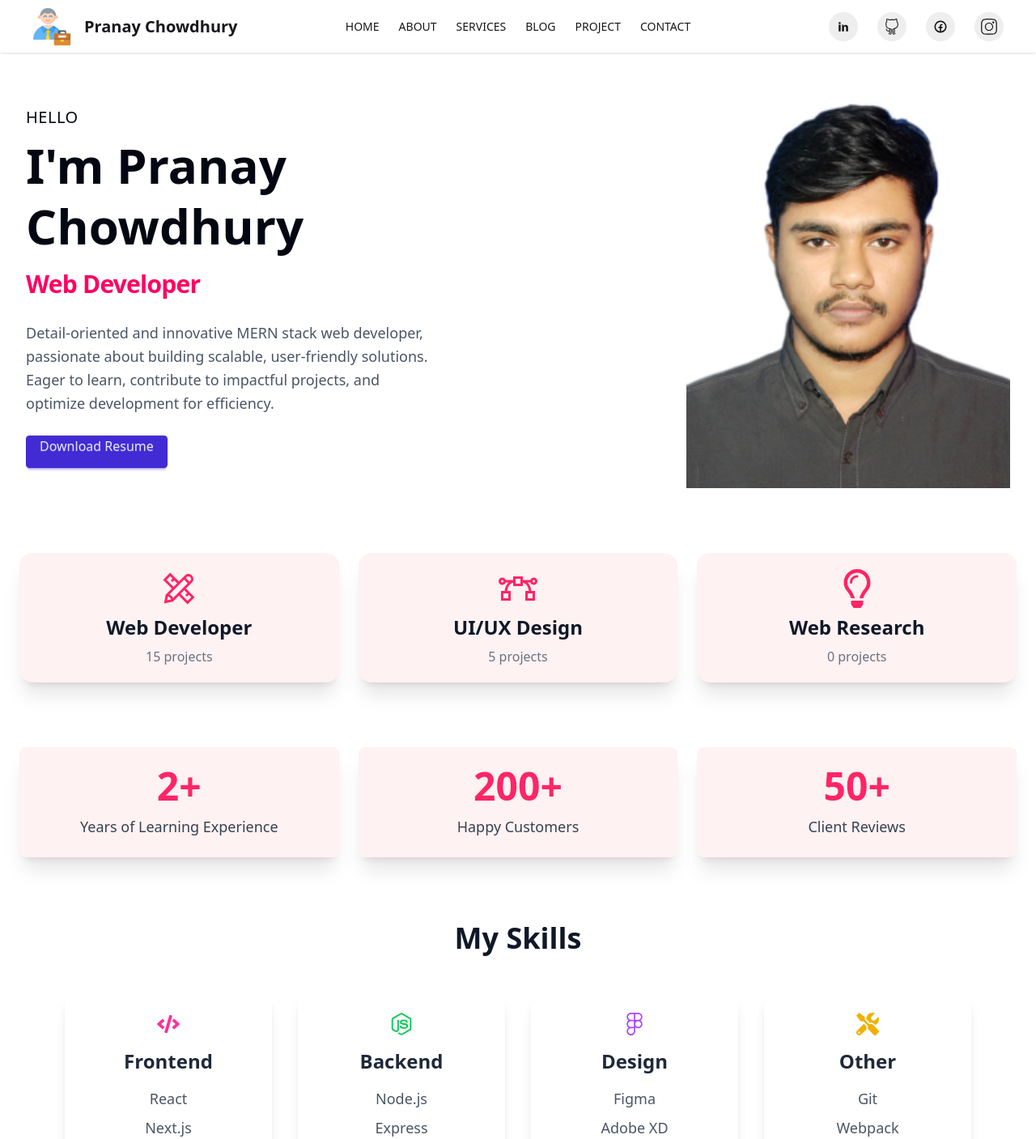
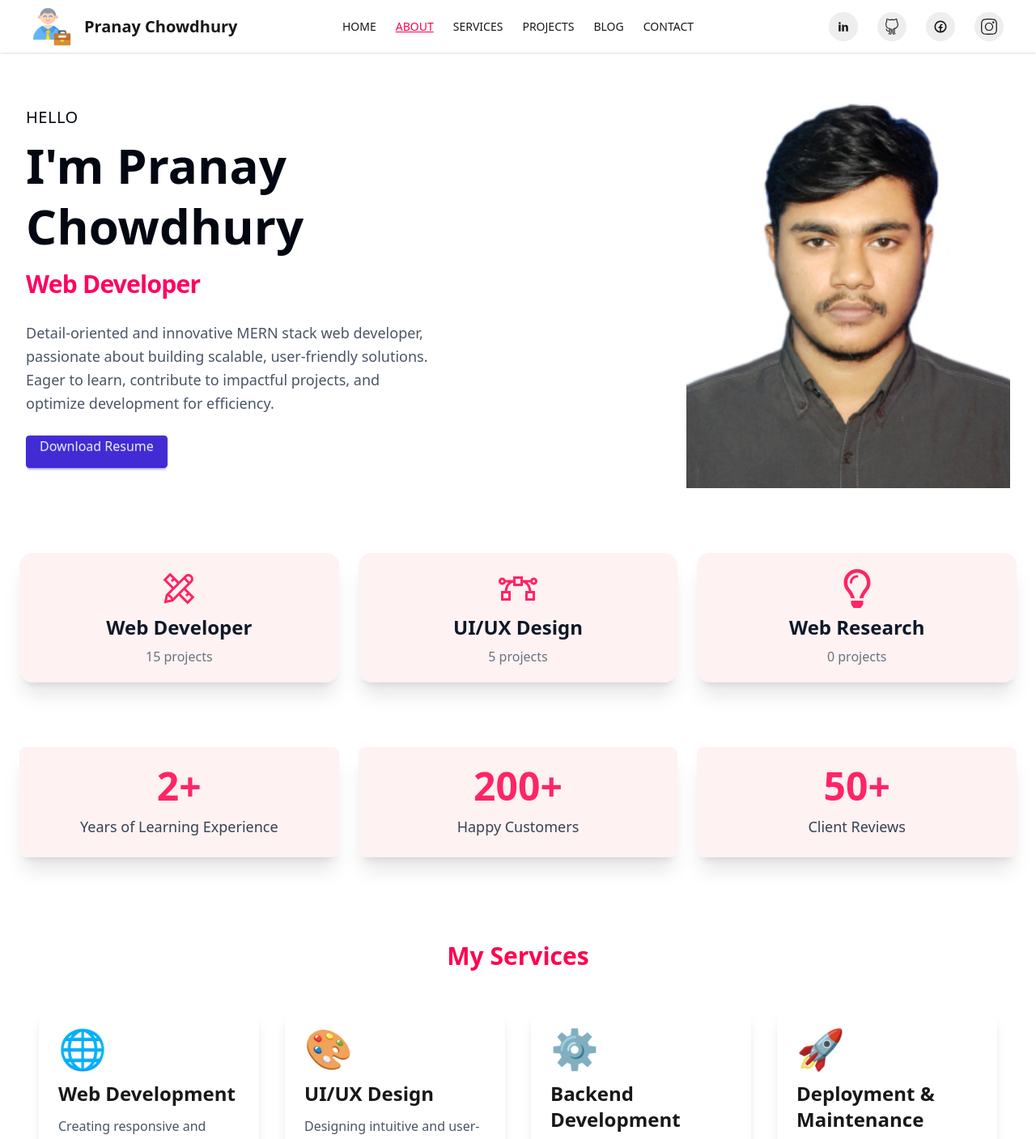
Before and after one commit to PranayChowdhury00/Pranay_Portfolio-, a React (Vite) app: page / in a window 1280 px wide. Shown: the top 1407 px of the page at 81% size. Built offline with nearby package versions, Linux system fonts and the light colour scheme.

Commit message:
adding service section

```diff
--- a/src/Pages/Education/Education.jsx
+++ b/src/Pages/Education/Education.jsx
@@ -31,7 +31,7 @@ const Education = () => {
   return (
     <section className="mb-10 max-w-7xl mx-auto px-5">
       <header className="text-center" data-aos="fade-down" data-aos-duration="1000">
-        <h1 className="text-[#ff014dd9] font-medium text-xl">Education & Experience</h1>
+        <h1 className="text-[#ff014dd9] font-medium text-3xl">Education & Experience</h1>
       </header>
 
       {/* Education Section */}
--- a/src/Pages/Home/Home.jsx
+++ b/src/Pages/Home/Home.jsx
@@ -8,6 +8,7 @@ import MyProjects from '../MyProjects/MyProjects';
 import Testimonials from '../Testimonials/Testimonials';
 import Blog from '../Blog/Blog';
 import Contact from '../Contact/Contact';
+import Services from '../Services/Services';
 
 const Home = () => {
     return (
@@ -15,6 +16,7 @@ const Home = () => {
             <Banner></Banner>
             <MyAcive></MyAcive>
             <ExperienceSection></ExperienceSection>
+            <Services></Services>
             <SkillsSection></SkillsSection>
             <Education></Education>
 
--- a/src/Pages/MyProjects/MyProjects.jsx
+++ b/src/Pages/MyProjects/MyProjects.jsx
@@ -9,6 +9,16 @@ const projects = [
     imgSrc: "/project1.png",
     liveDemo: "https://assignment-12-77319.web.app/",
     githubRepo: "https://github.com/PranayChowdhury00/BuildingSphere",
+    techStack: "React JS, Firebase Authentication, Express JS, MongoDB, Firebase, Vercel Hosting",
+    role: "Designed UI, developed frontend using React, implemented Firebase authentication, and integrated with backend services using Express and MongoDB.",
+    impact: "Improved user engagement and streamlined booking processes, resulting in increased user satisfaction and retention.",
+    visuals: ["/project1_mockup.png", "/project1_wireframe.png"],
+    caseStudy: {
+      problem: "Users faced challenges in finding suitable apartments and managing rental agreements efficiently.",
+      solution: "Implemented a user-friendly interface with advanced search filters and streamlined booking processes. Developed role-based dashboards for different user categories.",
+      designProcess: "Researched user needs, created wireframes, iterated on designs based on feedback, and finalized UI components.",
+      results: "Increased user sign-ups by 30% and reduced booking errors by 25%."
+    }
   },
   {
     id: 2,
@@ -17,6 +27,16 @@ const projects = [
     imgSrc: "/project2.png",
     liveDemo: "https://gro-skill.web.app/",
     githubRepo: "https://github.com/PranayChowdhury00/Gro-skill-frontend",
+    techStack: "React JS, Firebase Authentication, Firestore, Firebase Hosting",
+    role: "Led frontend development, collaborated on backend integration, and ensured seamless user experience across different platforms.",
+    impact: "Enhanced user engagement through intuitive course navigation and personalized learning recommendations.",
+    visuals: ["/project2_mockup.png", "/project2_wireframe.png"],
+    caseStudy: {
+      problem: "Users struggled to find relevant courses and track their progress effectively.",
+      solution: "Implemented a dynamic UI with personalized course recommendations and real-time progress tracking features.",
+      designProcess: "Conducted user interviews, prototyped UI designs, conducted usability tests, and iteratively improved UX based on feedback.",
+      results: "Increased course enrollment by 40% and improved user retention rates by 35%."
+    }
   },
   {
     id: 3,
@@ -25,19 +45,30 @@ const projects = [
     imgSrc: "/project3.png",
     liveDemo: "https://assignment-11-a1abc.web.app/",
     githubRepo: "https://github.com/PranayChowdhury00/Car-Rental-System",
-  },
+    techStack: "React JS, Firebase Authentication, Firebase Realtime Database, Firebase Hosting",
+    role: "Developed frontend components, integrated Firebase services for real-time data updates, and optimized UI/UX for smooth booking experiences.",
+    impact: "Simplified car booking processes, reduced administrative workload, and improved overall system efficiency.",
+    visuals: ["/project3_mockup.png", "/project3_wireframe.png"],
+    caseStudy: {
+      problem: "Users experienced delays in booking confirmations and lacked transparency in rental status updates.",
+      solution: "Implemented a responsive UI with real-time booking updates and streamlined cancellation processes. Developed admin dashboard for monitoring and managing bookings.",
+      designProcess: "Conducted competitor analysis, created low-fidelity wireframes, iteratively designed UI components, and conducted A/B testing for usability improvements.",
+      results: "Reduced booking confirmation time by 50% and increased customer satisfaction ratings by 20%."
+    }
+  }
 ];
 
 export default function MyProjects() {
   return (
-    <motion.div id="projects"
+    <motion.div
+      id="projects"
       initial={{ opacity: 0, y: 50 }}
       animate={{ opacity: 1, y: 0 }}
       transition={{ duration: 0.6, ease: "easeOut" }}
       className="max-w-7xl mx-auto mb-10 px-5"
     >
       <div className="text-center mb-10">
-        <h1 className="text-2xl font-bold text-[#ff014dd9]">My Projects</h1>
+        <h1 className="text-3xl font-bold text-[#ff014dd9]">My Projects</h1>
       </div>
 
       {/* Projects Grid */}
@@ -59,11 +90,11 @@ export default function MyProjects() {
               {/* Transparent Technology Overlay (only visible on hover over the image) */}
               <div
                 className="absolute inset-0 flex justify-center items-center opacity-0 group-hover:opacity-100 transition-opacity duration-300"
-                style={{ backgroundColor: 'rgba(0, 0, 0, 0.7)' }} // Custom opacity here (0.3)
+                style={{ backgroundColor: 'rgba(0, 0, 0, 0.7)' }}
               >
                 <div className="text-white text-lg text-center px-4">
                   <p className="text-2xl font-bold mb-2">Technologies:</p>
-                  <p>Tailwind CSS, React JS, Firebase Authentication, Express JS, MongoDB, Firebase, Vercel Hosting</p>
+                  <p>{project.techStack}</p>
                 </div>
               </div>
             </figure>
@@ -92,6 +123,13 @@ export default function MyProjects() {
                   GitHub Repo
                 </motion.a>
               </div>
+              {/* Additional Details */}
+              <div className="mt-4">
+                <h3 className="text-lg font-semibold mb-2">Role:</h3>
+                <p>{project.role}</p>
+                <h3 className="text-lg font-semibold mb-2 mt-4">Impact:</h3>
+                <p>{project.impact}</p>
+              </div>
             </div>
           </motion.div>
         ))}
--- /dev/null
+++ b/src/Pages/Services/Services.jsx
@@ -0,0 +1,46 @@
+const Services = () => {
+    const services = [
+      {
+        title: "Web Development",
+        description: "Creating responsive and optimized websites with modern technologies like React, Tailwind, and more.",
+        icon: "🌐",
+      },
+      {
+        title: "UI/UX Design",
+        description: "Designing intuitive and user-friendly interfaces to enhance user experience.",
+        icon: "🎨",
+      },
+      {
+        title: "Backend Development",
+        description: "Building robust server-side applications using Node.js, Express, and MongoDB.",
+        icon: "⚙️",
+      },
+      {
+        title: "Deployment & Maintenance",
+        description: "Ensuring smooth deployment and continuous maintenance for long-term stability.",
+        icon: "🚀",
+      },
+    ];
+
+    return (
+      <section id="services" className="py-16 ">
+        <div className="max-w-7xl mx-auto px-6 md:px-12">
+          <h2 className="text-3xl text-[#FF014F] font-bold text-center mb-12">My Services</h2>
+          <div className="grid gap-8 md:grid-cols-2 lg:grid-cols-4">
+            {services.map((service, index) => (
+              <div
+                key={index}
+                className="p-6 bg-base-100 rounded-2xl shadow-lg hover:shadow-xl transition-transform transform hover:-translate-y-2"
+              >
+                <div className="text-5xl mb-4 text-[#FF014F]">{service.icon}</div>
+                <h3 className="text-2xl font-semibold mb-3">{service.title}</h3>
+                <p className="text-base text-gray-600">{service.description}</p>
+              </div>
+            ))}
+          </div>
+        </div>
+      </section>
+    );
+  };
+
+  export default Services;
--- a/src/Pages/Share/Navbar.jsx
+++ b/src/Pages/Share/Navbar.jsx
@@ -1,39 +1,50 @@
+import { useEffect, useState } from "react";
 import { SlSocialGithub, SlSocialInstagram } from "react-icons/sl";
 import { TiSocialFacebookCircular, TiSocialLinkedin } from "react-icons/ti";
 import { Link } from "react-router-dom";
 
 const Navbar = () => {
+  const [activeSection, setActiveSection] = useState("home");
+
+  useEffect(() => {
+    const handleScroll = () => {
+      const sections = ["home", "about", "services", "blog", "projects", "contact"];
+      const scrollPosition = window.scrollY + 200;
+
+      sections.forEach((section) => {
+        const element = document.getElementById(section);
+        if (element && element.offsetTop <= scrollPosition && element.offsetTop + element.offsetHeight > scrollPosition) {
+          setActiveSection(section);
+        }
+      });
+    };
+
+    window.addEventListener("scroll", handleScroll);
+    return () => window.removeEventListener("scroll", handleScroll);
+  }, []);
+
   const links = (
     <>
-    <li className="font-medium">
-      <a href="#home" className="hover:text-[#FF014F]">HOME</a>
-    </li>
-    <li className="font-medium">
-      <a href="#about" className="hover:text-[#FF014F]">ABOUT</a>
-    </li>
-    <li className="font-medium">
-      <a href="#services" className="hover:text-[#FF014F]">SERVICES</a>
-    </li>
-    <li className="font-medium">
-      <a href="#blog" className="hover:text-[#FF014F]">BLOG</a>
-    </li>
-    <li className="font-medium">
-      <a href="#projects" className="hover:text-[#FF014F]">PROJECT</a>
-    </li>
-    <li className="font-medium">
-      <a href="#contact" className="hover:text-[#FF014F]">CONTACT</a>
-    </li>
-  </>
+      {["home", "about", "services",  "projects","blog", "contact"].map((section) => (
+        <li key={section} className="font-medium">
+          <a
+            href={`#${section}`}
+            className={`hover:text-[#FF014F] ${activeSection === section ? "underline text-[#FF014F]" : ""}`}
+          >
+            {section.toUpperCase()}
+          </a>
+        </li>
+      ))}
+    </>
+  );
 
-  );
   return (
     <div className="navbar sticky top-0 z-10 bg-base-100 shadow-sm px-10">
       <div className="navbar-start">
-
         <Link to="/">
           <div className="flex items-center">
-            <img className="w-12 " src="/portfolio-manager.png" alt="" />
-            <p className="w-[200px]  md:font-bold text-[15px] md:text-xl ml-4">Pranay Chowdhury</p>
+            <img className="w-12" src="/portfolio-manager.png" alt="Logo" />
+            <p className="w-[200px] md:font-bold text-[15px] md:text-xl ml-4">Pranay Chowdhury</p>
           </div>
         </Link>
       </div>
@@ -41,7 +52,7 @@ const Navbar = () => {
         <ul className="menu menu-horizontal px-1">{links}</ul>
       </div>
       <div className="navbar-end">
-        <ul className="md:flex gap-6 items-center hidden ">
+        <ul className="md:flex gap-6 items-center hidden">
           <Link to="www.linkedin.com/in/pranay-chowdhury">
             <li className="p-2 bg-base-300 rounded-full transition delay-200 ease-in hover:text-white hover:bg-[#FF014F]">
               <TiSocialLinkedin className="w-5 h-5" />
@@ -75,19 +86,10 @@ const Navbar = () => {
               viewBox="0 0 24 24"
               stroke="currentColor"
             >
-              {" "}
-              <path
-                strokeLinecap="round"
-                strokeLinejoin="round"
-                strokeWidth="2"
-                d="M4 6h16M4 12h8m-8 6h16"
-              />{" "}
+              <path strokeLinecap="round" strokeLinejoin="round" strokeWidth="2" d="M4 6h16M4 12h8m-8 6h16" />
             </svg>
           </div>
-          <ul
-            tabIndex={0}
-            className="menu menu-sm dropdown-content bg-base-100 rounded-box z-1 mt-3 w-52 p-2 shadow"
-          >
+          <ul tabIndex={0} className="menu menu-sm dropdown-content bg-base-100 rounded-box z-1 mt-3 w-52 p-2 shadow">
             {links}
           </ul>
         </div>
--- a/src/Pages/SkillsSection/SkillsSection.jsx
+++ b/src/Pages/SkillsSection/SkillsSection.jsx
@@ -27,8 +27,8 @@ const skillCategories = [
 
 export default function SkillsSection() {
   return (
-    <div id="skills" className="max-w-6xl mx-auto mt-20 mb-20 px-4">
-      <h2 className="text-4xl font-bold text-center text-gray-900 mb-12">My Skills</h2>
+    <div id="skills" className="max-w-7xl mx-auto mt-20 mb-20 px-4">
+      <h2 className="text-3xl font-bold text-center text-[#FF014F] mb-12">My Skills</h2>
       <div className="grid grid-cols-1 md:grid-cols-2 lg:grid-cols-4 gap-8">
         {skillCategories.map((category) => (
           <div
--- a/src/Pages/Testimonials/Testimonials.jsx
+++ b/src/Pages/Testimonials/Testimonials.jsx
@@ -5,6 +5,8 @@ const testimonials = [
   {
     id: 1,
     name: "John Doe",
+    role: "Project Manager",
+    company: "TechCorp",
     message:
       "Working with you was a fantastic experience! Your attention to detail and commitment to delivering high-quality work really stands out. Keep it up!",
     rating: 5,
@@ -13,6 +15,8 @@ const testimonials = [
   {
     id: 2,
     name: "Jane Smith",
+    role: "UX Designer",
+    company: "Creative Studio",
     message:
       "Amazing work! You exceeded my expectations, and I couldn't be happier with the results. Highly recommend your services to anyone!",
     rating: 5,
@@ -21,14 +25,18 @@ const testimonials = [
   {
     id: 3,
     name: "Michael Johnson",
+    role: "Software Engineer",
+    company: "Innovatech",
     message:
       "A true professional! You tackled every challenge with ease and delivered on time. The final product was beyond what I imagined.",
     rating: 5,
     imgSrc: "https://st3.depositphotos.com/1017228/18878/i/450/depositphotos_188781580-stock-photo-handsome-cheerful-young-man-standing.jpg",
   },
   {
-    id: 5,
+    id: 4,
     name: "Sarah Lee",
+    role: "Marketing Specialist",
+    company: "MarketPros",
     message:
       "Your work is phenomenal. I am so impressed with the results. You truly made a difference in my project, and I am grateful for it.",
     rating: 5,
@@ -37,6 +45,8 @@ const testimonials = [
   {
     id: 5,
     name: "Chris Green",
+    role: "Product Owner",
+    company: "AgileWorks",
     message:
       "Incredible experience! Your problem-solving skills and quick turnaround were impressive. Looking forward to working with you again soon.",
     rating: 5,
@@ -45,6 +55,8 @@ const testimonials = [
   {
     id: 6,
     name: "Olivia Brown",
+    role: "Content Creator",
+    company: "MediaHub",
     message:
       "I am extremely happy with the project outcome. Your communication was clear and prompt, and the final product exceeded expectations. Highly recommended!",
     rating: 5,
@@ -52,7 +64,7 @@ const testimonials = [
   },
 ];
 
-const TestimonialCard = ({ name, message, rating, imgSrc }) => {
+const TestimonialCard = ({ name, role, company, message, rating, imgSrc }) => {
   return (
     <motion.div
       whileHover={{ scale: 1.05 }}
@@ -65,6 +77,7 @@ const TestimonialCard = ({ name, message, rating, imgSrc }) => {
         className="w-24 h-24 rounded-full border-4 border-[#ff014dd9] mb-4"
       />
       <h3 className="text-xl font-semibold">{name}</h3>
+      <p className="text-sm text-gray-500">{role} at {company}</p>
       <p className="mt-2 text-center">{message}</p>
       <div className="flex items-center mt-3">
         {Array.from({ length: rating }).map((_, index) => (
```
Also changed, not shown: public/posts.json (+6 -3 lines), src/Pages/Blog/Blog.jsx (+9 -2 lines).
